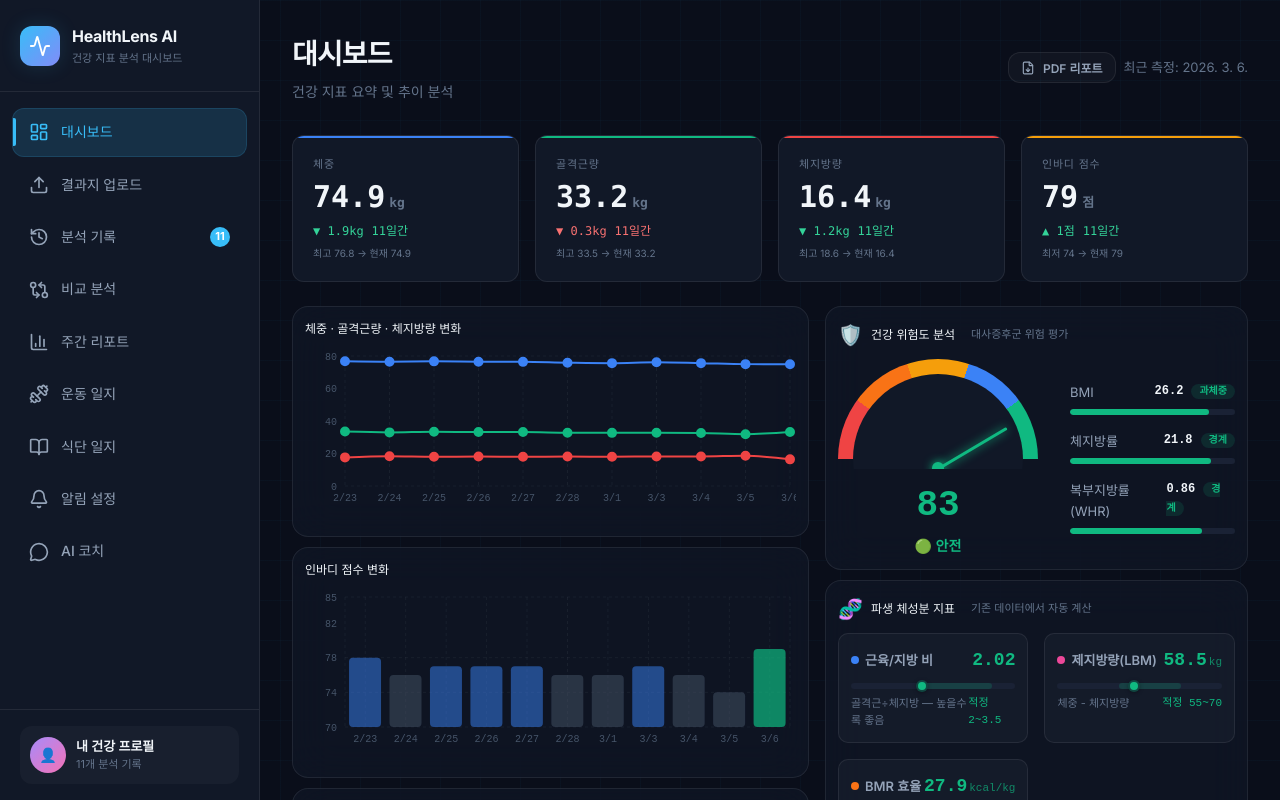
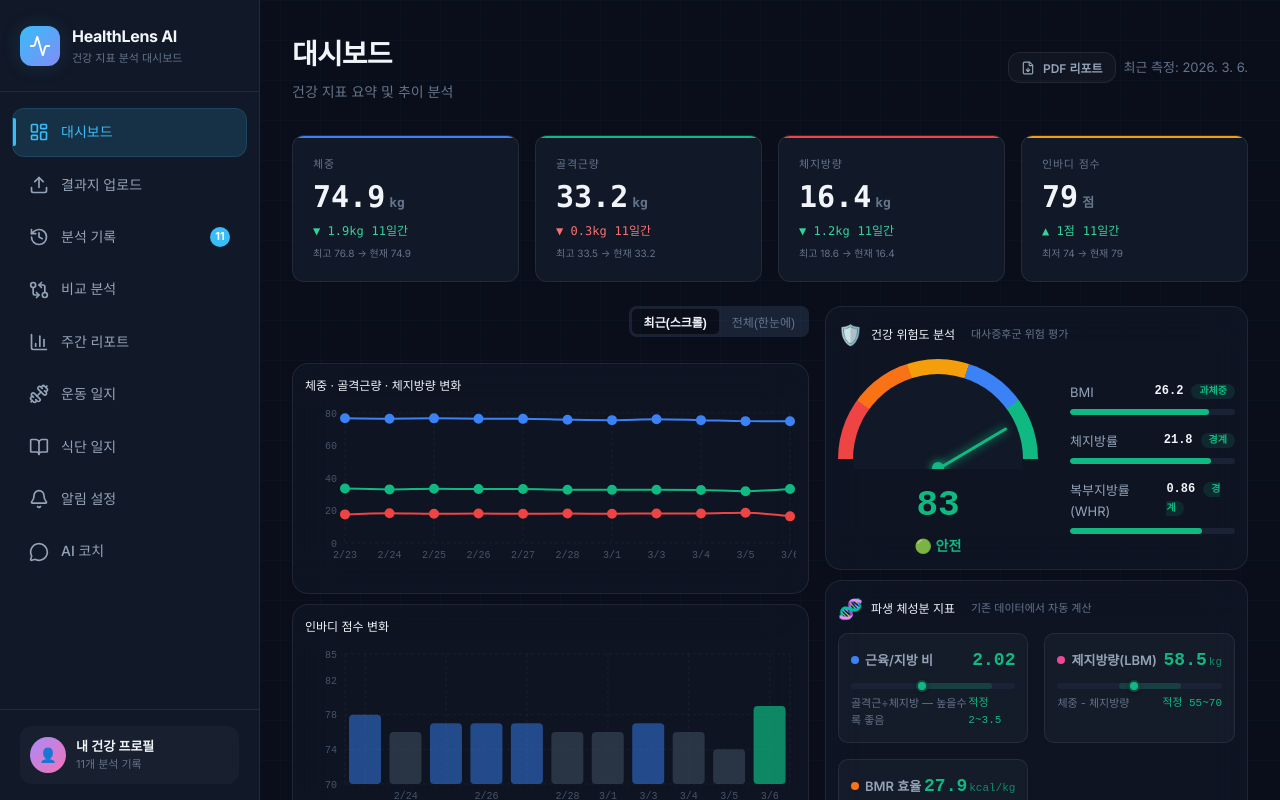
Before and after one commit to lalal8808-star/health-dashboard, a Next.js app: page / in a window 1280 px wide. Shown: the top 800 px of the page. Built offline with nearby package versions, Linux system fonts and the light colour scheme.

Commit message:
feat: add view mode toggle for charts

```diff
--- a/app/components/HealthCharts.tsx
+++ b/app/components/HealthCharts.tsx
@@ -1,5 +1,6 @@
 'use client';
 
+import { useState } from 'react';
 import {
     LineChart,
     Line,
@@ -39,6 +40,8 @@ const CustomTooltip = ({ active, payload, label }: { active?: boolean; payload?:
 };
 
 export default function HealthCharts({ chartData }: HealthChartsProps) {
+    const [viewMode, setViewMode] = useState<'scroll' | 'fit'>('scroll');
+
     if (chartData.length < 2) {
         return (
             <div className="no-data-message" style={{ gridColumn: '1 / -1' }}>
@@ -52,8 +55,47 @@ export default function HealthCharts({ chartData }: HealthChartsProps) {
     const tickColor = '#475569';
     const tickFont = { fontSize: 10, fill: tickColor, fontFamily: 'monospace' };
 
+    const getChartMinWidth = () => {
+        return viewMode === 'scroll' && chartData.length > 6 ? `${chartData.length * 45}px` : '100%';
+    };
+
     return (
         <>
+            <div style={{ display: 'flex', justifyContent: 'flex-end', marginBottom: '16px' }}>
+                <div style={{ background: 'var(--bg-tertiary)', padding: '2px', borderRadius: '8px', display: 'inline-flex' }}>
+                    <button
+                        onClick={() => setViewMode('scroll')}
+                        style={{
+                            padding: '4px 12px',
+                            fontSize: '12px',
+                            borderRadius: '6px',
+                            background: viewMode === 'scroll' ? 'var(--bg-primary)' : 'transparent',
+                            color: viewMode === 'scroll' ? 'var(--text-primary)' : 'var(--text-tertiary)',
+                            border: viewMode === 'scroll' ? '1px solid var(--border-glass)' : 'transparent',
+                            transition: 'all 0.2s',
+                            fontWeight: viewMode === 'scroll' ? 600 : 400,
+                        }}
+                    >
+                        최근(스크롤)
+                    </button>
+                    <button
+                        onClick={() => setViewMode('fit')}
+                        style={{
+                            padding: '4px 12px',
+                            fontSize: '12px',
+                            borderRadius: '6px',
+                            background: viewMode === 'fit' ? 'var(--bg-primary)' : 'transparent',
+                            color: viewMode === 'fit' ? 'var(--text-primary)' : 'var(--text-tertiary)',
+                            border: viewMode === 'fit' ? '1px solid var(--border-glass)' : 'transparent',
+                            transition: 'all 0.2s',
+                            fontWeight: viewMode === 'fit' ? 600 : 400,
+                        }}
+                    >
+                        전체(한눈에)
+                    </button>
+                </div>
+            </div>
+
             {/* 메인 차트: 체중·골격근량·체지방량 + 인바디 점수 */}
             <div className="charts-grid">
                 <div className="chart-card">
@@ -62,11 +104,11 @@ export default function HealthCharts({ chartData }: HealthChartsProps) {
                         체중 · 골격근량 · 체지방량 변화
                     </div>
                     <div style={{ width: '100%', overflowX: 'auto', WebkitOverflowScrolling: 'touch', paddingBottom: '8px' }}>
-                        <div style={{ minWidth: chartData.length > 6 ? `${chartData.length * 45}px` : '100%', height: 170 }}>
+                        <div style={{ minWidth: getChartMinWidth(), height: 170 }}>
                             <ResponsiveContainer width="100%" height="100%">
                         <LineChart data={chartData} margin={{ top: 10, right: 10, left: -20, bottom: 0 }}>
                             <CartesianGrid strokeDasharray="3 3" stroke={gridColor} />
-                            <XAxis dataKey="date" tickLine={false} axisLine={false} tick={tickFont} />
+                            <XAxis dataKey="date" tickLine={false} axisLine={false} tick={tickFont} interval={viewMode === 'fit' ? 'preserveStartEnd' : 'preserveEnd'} minTickGap={20} />
                             <YAxis yAxisId="left" tickLine={false} axisLine={false} tick={tickFont} domain={['auto', 'auto']} />
                             <Tooltip content={<CustomTooltip />} />
                             <Line yAxisId="left" type="monotone" dataKey="weight" name="체중(kg)" stroke="#3b82f6" strokeWidth={2} dot={{ r: 4, fill: '#3b82f6' }} activeDot={{ r: 6 }} />
@@ -84,11 +126,11 @@ export default function HealthCharts({ chartData }: HealthChartsProps) {
                         인바디 점수 변화
                     </div>
                     <div style={{ width: '100%', overflowX: 'auto', WebkitOverflowScrolling: 'touch', paddingBottom: '8px' }}>
-                        <div style={{ minWidth: chartData.length > 6 ? `${chartData.length * 45}px` : '100%', height: 170 }}>
+                        <div style={{ minWidth: getChartMinWidth(), height: 170 }}>
                             <ResponsiveContainer width="100%" height="100%">
                         <BarChart data={chartData} margin={{ top: 10, right: 10, left: -20, bottom: 0 }}>
                             <CartesianGrid strokeDasharray="3 3" stroke={gridColor} />
-                            <XAxis dataKey="date" tickLine={false} axisLine={false} tick={tickFont} />
+                            <XAxis dataKey="date" tickLine={false} axisLine={false} tick={tickFont} interval={viewMode === 'fit' ? 'preserveStartEnd' : 'preserveEnd'} minTickGap={20} />
                             <YAxis tickLine={false} axisLine={false} tick={tickFont} domain={[70, 85]} />
                             <Tooltip content={<CustomTooltip />} />
                             <Bar dataKey="inbodyScore" name="점수" radius={[4, 4, 4, 4]}>
@@ -116,11 +158,11 @@ export default function HealthCharts({ chartData }: HealthChartsProps) {
                         체지방률 (%)
                     </div>
                     <div style={{ width: '100%', overflowX: 'auto', WebkitOverflowScrolling: 'touch', paddingBottom: '8px' }}>
-                        <div style={{ minWidth: chartData.length > 6 ? `${chartData.length * 45}px` : '100%', height: 130 }}>
+                        <div style={{ minWidth: getChartMinWidth(), height: 130 }}>
                             <ResponsiveContainer width="100%" height="100%">
                         <LineChart data={chartData} margin={{ top: 10, right: 10, left: -20, bottom: 0 }}>
                             <CartesianGrid strokeDasharray="3 3" stroke={gridColor} />
-                            <XAxis dataKey="date" tickLine={false} axisLine={false} tick={tickFont} />
+                            <XAxis dataKey="date" tickLine={false} axisLine={false} tick={tickFont} interval={viewMode === 'fit' ? 'preserveStartEnd' : 'preserveEnd'} minTickGap={20} />
                             <YAxis tickLine={false} axisLine={false} tick={tickFont} domain={['auto', 'auto']} />
                             <Tooltip content={<CustomTooltip />} />
                             <Line type="monotone" dataKey="bodyFatPercent" name="체지방률(%)" stroke="#ef4444" strokeWidth={2} dot={{ r: 3, fill: '#ef4444' }} />
@@ -136,11 +178,11 @@ export default function HealthCharts({ chartData }: HealthChartsProps) {
                         기초대사량 (kcal)
                     </div>
                     <div style={{ width: '100%', overflowX: 'auto', WebkitOverflowScrolling: 'touch', paddingBottom: '8px' }}>
-                        <div style={{ minWidth: chartData.length > 6 ? `${chartData.length * 45}px` : '100%', height: 160 }}>
+                        <div style={{ minWidth: getChartMinWidth(), height: 160 }}>
                             <ResponsiveContainer width="100%" height="100%">
                         <LineChart data={chartData} margin={{ top: 10, right: 10, left: -20, bottom: 0 }}>
                             <CartesianGrid strokeDasharray="3 3" stroke={gridColor} />
-                            <XAxis dataKey="date" tickLine={false} axisLine={false} tick={tickFont} />
+                            <XAxis dataKey="date" tickLine={false} axisLine={false} tick={tickFont} interval={viewMode === 'fit' ? 'preserveStartEnd' : 'preserveEnd'} minTickGap={20} />
                             <YAxis tickLine={false} axisLine={false} tick={tickFont} domain={['auto', 'auto']} />
                             <Tooltip content={<CustomTooltip />} />
                             <Line type="monotone" dataKey="basalMetabolicRate" name="기초대사량" stroke="#8b5cf6" strokeWidth={2} dot={{ r: 3, fill: '#8b5cf6' }} />
@@ -156,11 +198,11 @@ export default function HealthCharts({ chartData }: HealthChartsProps) {
                         BMI · 복부지방률
                     </div>
                     <div style={{ width: '100%', overflowX: 'auto', WebkitOverflowScrolling: 'touch', paddingBottom: '8px' }}>
-                        <div style={{ minWidth: chartData.length > 6 ? `${chartData.length * 45}px` : '100%', height: 160 }}>
+                        <div style={{ minWidth: getChartMinWidth(), height: 160 }}>
                             <ResponsiveContainer width="100%" height="100%">
                         <LineChart data={chartData} margin={{ top: 10, right: 10, left: -30, bottom: 0 }}>
                             <CartesianGrid strokeDasharray="3 3" stroke={gridColor} />
-                            <XAxis dataKey="date" tickLine={false} axisLine={false} tick={tickFont} />
+                            <XAxis dataKey="date" tickLine={false} axisLine={false} tick={tickFont} interval={viewMode === 'fit' ? 'preserveStartEnd' : 'preserveEnd'} minTickGap={20} />
                             <YAxis yAxisId="left" tickLine={false} axisLine={false} tick={tickFont} domain={['auto', 'auto']} />
                             <YAxis yAxisId="right" orientation="right" tickLine={false} axisLine={false} tick={{ ...tickFont, fill: '#f59e0b' }} domain={[0.8, 1.0]} />
                             <Tooltip content={<CustomTooltip />} />
```
